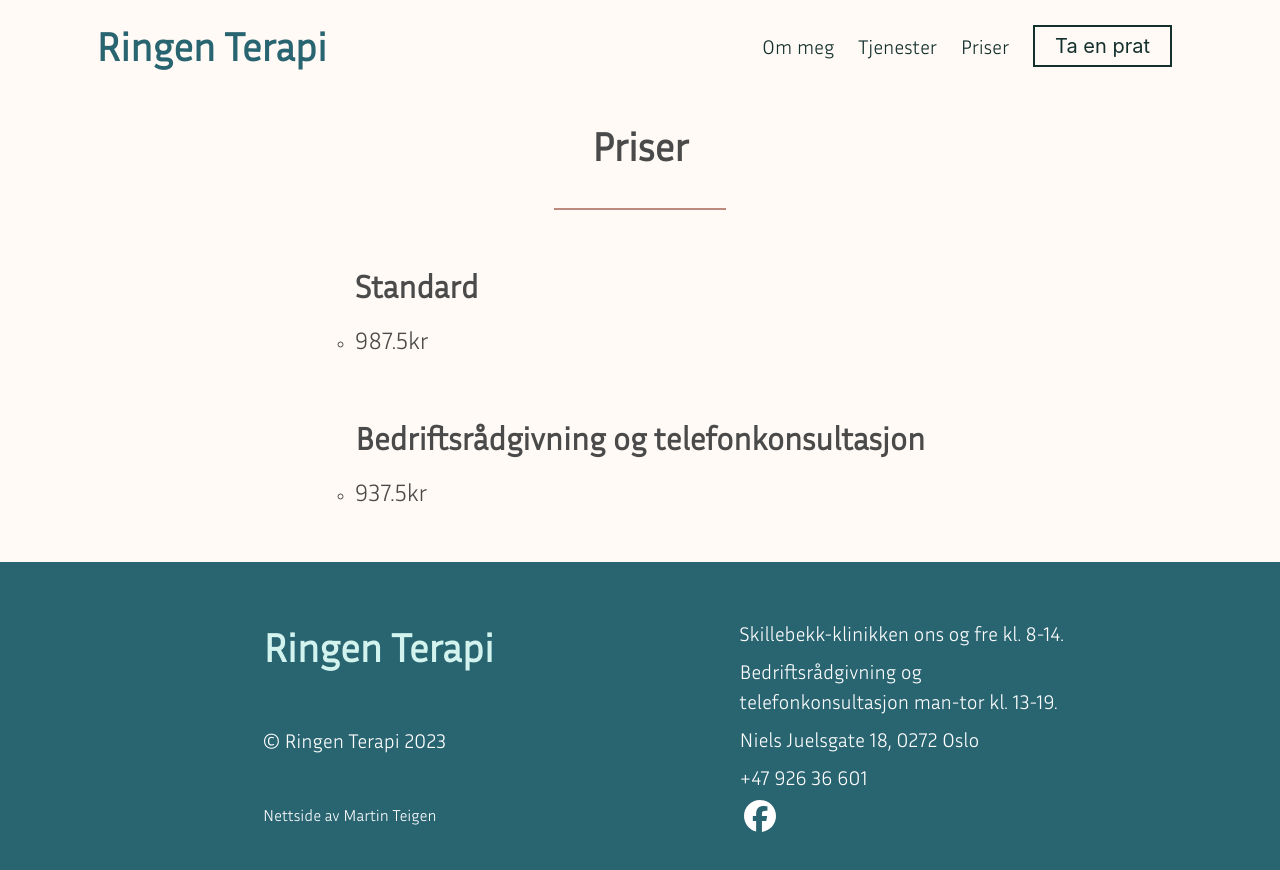
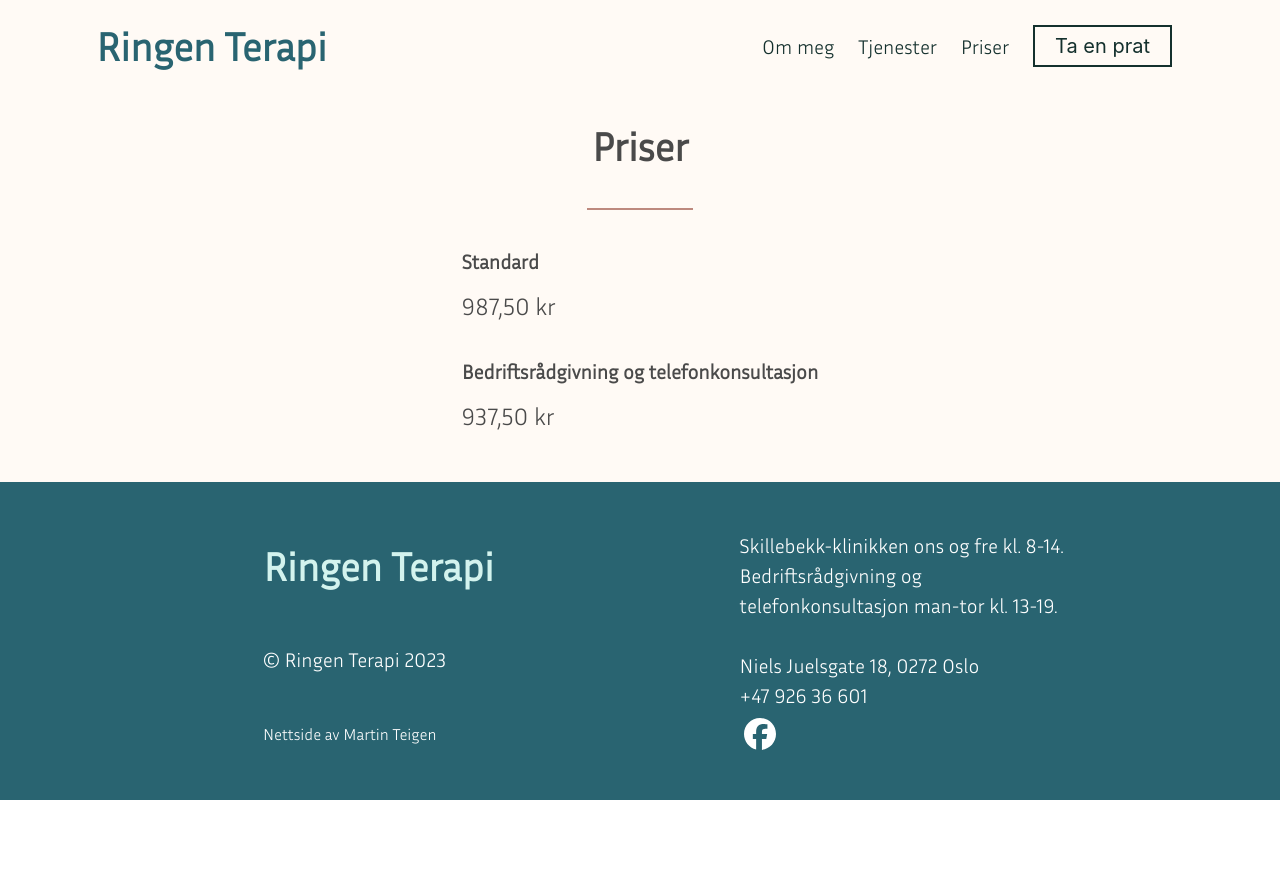
Before and after one commit to mahoote/ringenterapi, a React (Create React App) app: page /prices in a window 1280 px wide. Shown: the top 870 px of the page. After the commit the page ends 800 px from the top, so only its background shows below. Built offline with nearby package versions, Linux system fonts and the light colour scheme.

Commit message:
Fix prices design

```diff
--- a/src/assets/data.json
+++ b/src/assets/data.json
@@ -24,10 +24,10 @@
   ],
   "info": [
     {
-      "text": "Skillebekk-klinikken ons og fre kl. 8-14."
+      "text": "Skillebekk-klinikken ons og fre kl. 8-14. \nBedriftsrådgivning og \ntelefonkonsultasjon man-tor kl. 13-19."
     },
     {
-      "text": "Bedriftsrådgivning og \ntelefonkonsultasjon man-tor kl. 13-19."
+      "text": ""
     },
     {
       "text": "Niels Juelsgate 18, 0272 Oslo",
@@ -48,7 +48,7 @@
     "section1": {
       "heading": {
         "line1": {
-          "text": "Atferd- og psykosomatisk terapi",
+          "text": "Atferd- og \npsykosomatisk terapi",
           "highlightPosStart": 0,
           "highlightPosEnd": 0
         },
@@ -81,8 +81,8 @@
     "section2": {
       "line": {
         "text": "Med bakgrunn i atferds- og organisasjonspsykologi, kompleksitetsteori, pedagogikk, kunst- og kroppsterapi, behandler Ringen Terapi tanker, kropp og det sosiale neverket som ett.",
-        "highlightPosStart": 14,
-        "highlightPosEnd": 21
+        "highlightPosStart": 15,
+        "highlightPosEnd": 22
       }
     },
     "section3": {
@@ -130,7 +130,7 @@
         "text": "La oss ta en prat"
       },
       "line2": {
-        "text": "Jeg svarer deg innen ANTALL dager."
+        "text": "Jeg svarer deg innen en dag."
       },
       "formValues": [
         {
--- a/src/components/containers/aboutPage/section02/aboutSectionTwo.jsx
+++ b/src/components/containers/aboutPage/section02/aboutSectionTwo.jsx
@@ -20,7 +20,7 @@ function AboutSectionTwoParagraphItem(props) {
 
   return (
     <div className={props.className}>
-      <ul style={{ listStyleType: "circle" }}>
+      <ul>
         {list.map((item, i) => (
           <li key={i}>
             <TextStyled
@@ -40,13 +40,13 @@ function AboutSectionTwoParagraph(props) {
   return (
     <Loader
       content={
-        <div className={"my-6 py-1"}>
+        <div className={"my-5 py-1"}>
           <TextStyled
             className={"mb-3"}
             text={props.headline}
-            sizeDesktop={tabletBig}
-            sizeTablet={tabletBig}
-            sizeMobile={mobileBig}
+            sizeDesktop={tabletSmall}
+            sizeTablet={tabletSmall}
+            sizeMobile={tabletSmall}
             textWeight={"bold"}
           />
           <AboutSectionTwoParagraphItemStyled list={props.list} />
--- a/src/components/containers/mainPage/section02/mainSectionTwo.style.js
+++ b/src/components/containers/mainPage/section02/mainSectionTwo.style.js
@@ -5,7 +5,7 @@ import { MainSectionTwo, MainSectionTwoText } from "./mainSectionTwo";
 
 const MainSectionTwoStyled = styled(MainSectionTwo)`
   color: ${standardColors.blue3};
-  background-color: transparent;
+  background-color: ${standardColors.blue1};
 
   padding: 30em 2em;
 
--- a/src/components/containers/pricesPage/section01/pricesSectionOne.jsx
+++ b/src/components/containers/pricesPage/section01/pricesSectionOne.jsx
@@ -44,12 +44,13 @@ function PricesSectionOne(props) {
               // Calculates what the mva will be.
               // The mva variable is the percentage but in number between 0 and 100.
               const valueMva = value * (mva / 100);
+              const sum = (value + valueMva).toFixed(2);
 
               return (
                 <AboutSectionTwoParagraph
                   key={i}
                   headline={p.service.text}
-                  list={[`${value + valueMva}kr`]}
+                  list={[`${sum.toString().replace(".", ",")} kr`]}
                 />
               );
             })}
--- a/src/components/footer/footer.jsx
+++ b/src/components/footer/footer.jsx
@@ -91,12 +91,7 @@ function Footer(props) {
       <div>
         <div className={"mb-2"}>
           {info.map((line, i) => (
-            <TextStyled
-              key={i}
-              text={line.text}
-              sizeDesktop={5}
-              className={"my-2"}
-            />
+            <TextStyled key={i} text={line.text} sizeDesktop={5} />
           ))}
         </div>
 
```
